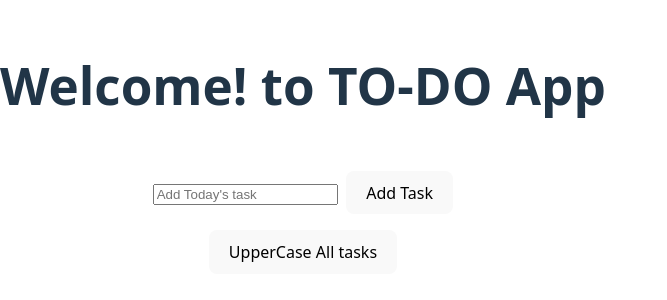
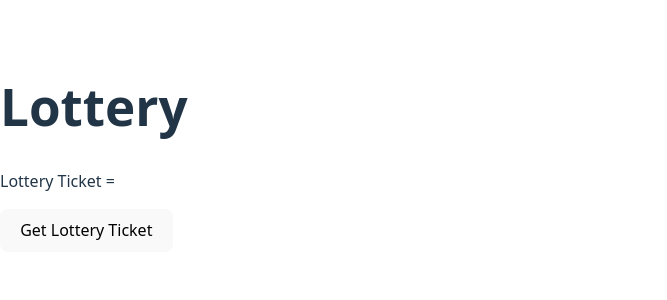
Before and after one commit to ArshdeepKaur1909/toDoWithReactJs, a React (Vite) app: page / in a window 1280 px wide. Shown: the part 252-552 px from the top of the page, without its empty margins (0-667 px from the left). Built offline with nearby package versions, Linux system fonts and the light colour scheme.

Commit message:
Created a lottery Game as an assignment

```diff
--- a/src/App.jsx
+++ b/src/App.jsx
@@ -1,10 +1,11 @@
 // import './App.css'
 import ToDo from "./toDo.jsx"
+import Lottery from "./lottery.jsx"
 
 function App() {
   return (
     <>
-      <ToDo />
+      <Lottery />
     </>
   );
 }
--- /dev/null
+++ b/src/lottery.jsx
@@ -0,0 +1,34 @@
+import {useState} from "react"
+
+function Lottery(){
+    const [ticket, setTicket] = useState("")
+    const [heading, setHeading] = useState("Lottery")
+
+    const generateTicket = function(){
+        let randomNumber = Math.floor(Math.random()*900) + 100;
+        let stringNumber = new String(randomNumber);
+        setTicket(stringNumber);
+
+        let sum = 0;
+        for(const digit of stringNumber){
+            let numDigit = new Number(digit);
+            sum += numDigit;
+        }
+
+        if(sum === 15){
+          setHeading("Lottery!! You Won!! Congratulations");
+        }else{
+          setHeading("Oops! Try Again");
+        }
+    }
+
+    return(
+    <>
+      <h1>{heading}</h1>
+      <p>Lottery Ticket = {ticket} </p>
+      <button onClick={generateTicket} >Get Lottery Ticket</button>
+    </>
+  );
+}
+
+export default Lottery;
--- a/src/toDo.jsx
+++ b/src/toDo.jsx
@@ -8,7 +8,7 @@ function ToDo(){
   // function callback when we want to add new task --> That needs to be done using ...spread operator or concat in Arrays
   let addNewTask = function(){
     setToDolist( function(list){
-      return [...list, { task: newValue, id: uuidv4() }]
+      return [...list, { task: newValue, id: uuidv4(), styles: {}}]
     } )
     setNewValue("")
   }
@@ -39,8 +39,29 @@ function ToDo(){
   let upperCase = function(id){
     setToDolist( function(prevToDolist){
       return prevToDolist.map( function(toDo){
-        if(toDo.id == id){
+        if(toDo.id === id){
           return {...toDo, task: toDo.task.toUpperCase()};
+        }
+        else{
+          return {...toDo};
+        }
+      } )
+    } )
+  }
+
+  let markDoneAll = function(){
+    setToDolist( function(prevToDolist){
+      return prevToDolist.map( (toDo) => {
+        return {...toDo, styles: {textDecoration: "line-through"}}
+      } )
+    } )
+  }
+
+  let markDone = function(id){
+    setToDolist( function(prevToDolist){
+      return prevToDolist.map( function(toDo){
+        if(toDo.id === id){
+          return {...toDo, styles: {textDecoration: "line-through"}};
         }
         else{
           return {...toDo};
@@ -57,16 +78,21 @@ function ToDo(){
       <input type="text" placeholder="Add Today's task" value={newValue} onChange={updateValue} />&nbsp;&nbsp;<button onClick={addNewTask}>Add Task</button>
       <ul>
         {toDolist.map( (taskObject) => (
-            <li key= {taskObject.id} >
+            <li key= {taskObject.id} style={taskObject.styles}>
               {taskObject.task}
               {/* Each list child must have unique key property and we can that using npm package called uuid  */}
               &nbsp;&nbsp;  {/* Each top-level item inside a .map() should return a single element with a key prop. Right now, you’re returning a <> fragment with key on li, which won’t work as expected.  */}
               <button onClick={() => (deleteTask(taskObject.id))} > Delete Task</button>
+              &nbsp;&nbsp;
               <button onClick={() => (upperCase(taskObject.id))}>UpperCase It</button>
+              &nbsp;&nbsp;
+              <button onClick={() => (markDone(taskObject.id))}>Mark as Done</button>
             </li>
         ) )}
       </ul>
       <button onClick={upperCaseAll} >UpperCase All tasks</button>
+      &nbsp;&nbsp;
+      <button onClick={markDoneAll}>Mark as Done All</button>
       </center>
     </>
   );
```
